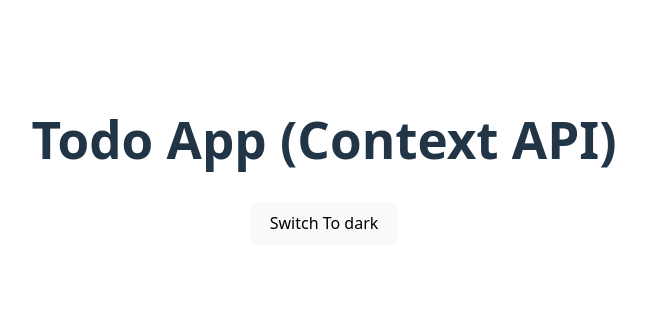
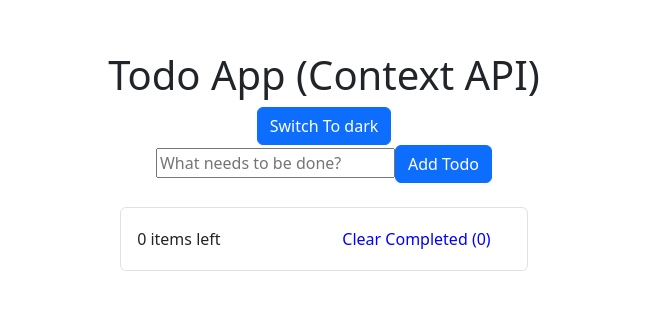
Before and after one commit to mariiademidova0304/Lab-10.3, a React (Vite) app: page / in a window 1280 px wide. Shown: the part 239-548 px from the top of the page, without its empty margins (316-962 px from the left). Built offline with nearby package versions, Linux system fonts and the light colour scheme.

Commit message:
Done Input, gathered together app, needs filters, theme switch, presistance layers

```diff
--- a/src/App.tsx
+++ b/src/App.tsx
@@ -1,17 +1,24 @@
-import { useState } from 'react'
+import { useContext, useState } from 'react'
 import './App.css'
 import { Button, ButtonGroup, Container, InputGroup, ListGroup } from 'react-bootstrap'
+import TodoList from './assets/components/TodoList/TodoList'
+import type { Todo } from './assets/types'
+import TodoInput from './assets/components/TodoInput/TodoInput'
+import { TodoContext } from './assets/components/contexts/contexts'
 
 function App() {
+  //i haven't had todolist in context before and here I've figured out I won't be able to access it otherwise
+  //so added it to context
+  const {todoList} = useContext(TodoContext);
 
   return (
     <Container>
       <h1>Todo App (Context API)</h1>
       <Button>Switch To dark</Button>
       <Container>
-        <InputGroup></InputGroup>
+        <TodoInput />
         <ButtonGroup></ButtonGroup>
-        <ListGroup></ListGroup>
+        <TodoList todos = {todoList} />
       </Container>
     </Container>
 
--- a/src/assets/components/AppProviders/AppProviders.tsx
+++ b/src/assets/components/AppProviders/AppProviders.tsx
@@ -49,7 +49,7 @@ export default function AppProviders({ children }: AppProviderProps) {
         )
     }
 
-    const todoListValue = useMemo(() => ({ addToDo, toggleTodo, deleteTodo, editTodo, clearCompleted}), [todoList])
+    const todoListValue = useMemo(() => ({todoList, addToDo, toggleTodo, deleteTodo, editTodo, clearCompleted}), [todoList])
 
     return(
         <TodoContext.Provider value={todoListValue}>
--- a/src/assets/components/TodoInput/TodoInput.tsx
+++ b/src/assets/components/TodoInput/TodoInput.tsx
@@ -0,0 +1,29 @@
+import { useContext, useState } from "react";
+import { Button, Container } from "react-bootstrap";
+import { TodoContext } from "../contexts/contexts";
+
+//input component that handles adding todos from context
+export default function TodoInput() {
+    const {addToDo} = useContext(TodoContext);
+    const [inputValue, setInputValue] = useState('');
+
+    const handleChange = (event: React.ChangeEvent<HTMLInputElement>) => {
+        setInputValue(event.target.value);
+    }
+
+    const handleAdd = () => {
+        if (inputValue.trim() !== '') {
+            addToDo(inputValue);
+            setInputValue('');
+        } else {
+            setInputValue('');
+        }
+    }
+
+    return(
+        <Container>
+        <input value={inputValue} placeholder="What needs to be done?" onChange={handleChange}/>
+        <Button onClick={handleAdd}>Add Todo</Button>
+        </Container>
+    )
+}
--- a/src/assets/components/TodoItem/TodoItem.tsx
+++ b/src/assets/components/TodoItem/TodoItem.tsx
@@ -1,12 +1,12 @@
-import { Button, ButtonGroup, Container, InputGroup } from "react-bootstrap";
+import { Button, ButtonGroup, Col, Container, Row } from "react-bootstrap";
 import type { TodoItemProps } from "../../types";
 import { useContext } from "react";
 import { TodoContext } from "../contexts/contexts";
 
 //element gets a task as a prop from parent - List, and displays it,
 // while also allowing usage of context for editing, deleting and toggling
-export default function TodoItem({todo} : TodoItemProps) {
-   const {editTodo, deleteTodo, toggleTodo} = useContext(TodoContext);
+export default function TodoItem({ todo }: TodoItemProps) {
+    const { editTodo, deleteTodo, toggleTodo } = useContext(TodoContext);
 
     const handleToggle = () => {
         toggleTodo(todo.id);
@@ -21,14 +21,20 @@ export default function TodoItem({todo} : TodoItemProps) {
         editTodo(todo.id, 'edited To Do');
     }
 
-    return(
+    return (
         <Container>
-            <InputGroup.Radio checked={todo.completed} onClick={handleToggle}/>
-            <span style={{textDecoration: todo.completed ? 'line-through' : 'none'}}>{todo.text}</span>
+            <Row>
+                <Col>
+                    <input type="radio" checked={todo.completed} onClick={handleToggle} />
+                    <span style={{ textDecoration: todo.completed ? 'line-through' : 'none' }}>{todo.text}</span>
+                </Col>
+                <Col>
                     <ButtonGroup>
-                <Button onClick={handleEdit}>✏️</Button>
-                <Button onClick={HandleDelete}>🗑️</Button>
+                        <Button variant="white" onClick={handleEdit}>✏️</Button>
+                        <Button variant="white" onClick={HandleDelete}>🗑️</Button>
                     </ButtonGroup>
+                </Col>
+            </Row>
         </Container>
     )
 }
--- a/src/assets/components/TodoList/TodoList.tsx
+++ b/src/assets/components/TodoList/TodoList.tsx
@@ -1,10 +1,11 @@
 import { useContext } from "react";
 import { TodoContext } from "../contexts/contexts";
-import { Button, ListGroup, ListGroupItem } from "react-bootstrap";
+import { ListGroup, ListGroupItem } from "react-bootstrap";
 import type { TodoListProps } from "../../types";
 import TodoItem from "../TodoItem/TodoItem";
 
-
+//todoList item that just renders a list of todos and does nothing with them, but has a button that clear
+//completed todos using context
 export default function TodoList({todos} : TodoListProps) {
     const {clearCompleted} = useContext(TodoContext);
 
@@ -13,7 +14,7 @@ export default function TodoList({todos} : TodoListProps) {
             <TodoItem todo={todo}/>
         </ListGroupItem>
     )
-
+    //making varoables to count completed and not completed todo for display
     const completedTodos = todos.filter(todo =>
         todo.completed === true
     )
@@ -29,9 +30,9 @@ export default function TodoList({todos} : TodoListProps) {
     return(
         <ListGroup>
             {todosList}
-            <ListGroupItem>
+            <ListGroupItem className="d-flex align-items-center justify-content-between">
                 <span>{nonCompletedTodos.length} items left</span>
-                <Button onClick={handleClear}>Clear Completed ({completedTodos.length})</Button>
+                <button style={{color:'blue', background: 'white'}} onClick={handleClear}>Clear Completed ({completedTodos.length})</button>
             </ListGroupItem>
         </ListGroup>
     )
--- a/src/assets/components/contexts/contexts.ts
+++ b/src/assets/components/contexts/contexts.ts
@@ -3,9 +3,10 @@ import { createContext } from "react";
 
 
 export const TodoContext = createContext<TodoContextType>({
-addToDo: () => {},
-toggleTodo: () => {},
-deleteTodo: () => {},
-editTodo: () => {},
-clearCompleted: () => {}
+    todoList: [],
+    addToDo: () => { },
+    toggleTodo: () => { },
+    deleteTodo: () => { },
+    editTodo: () => { },
+    clearCompleted: () => { }
 })
--- a/src/assets/types/index.ts
+++ b/src/assets/types/index.ts
@@ -5,6 +5,7 @@ export interface Todo {
 }
 
 export interface TodoContextType {
+    todoList: Todo[];
     addToDo: (text: string) => void;
     toggleTodo: (id: number) => void;
     deleteTodo: (id: number) => void;
--- a/src/main.tsx
+++ b/src/main.tsx
@@ -3,6 +3,8 @@ import { createRoot } from 'react-dom/client'
 import './index.css'
 import App from './App.tsx'
 import AppProviders from './assets/components/AppProviders/AppProviders.tsx'
+
+import 'bootstrap/dist/css/bootstrap.min.css';
 
 createRoot(document.getElementById('root')!).render(
   <StrictMode>
```
Lines whose indentation alone changed are shown as unchanged.
